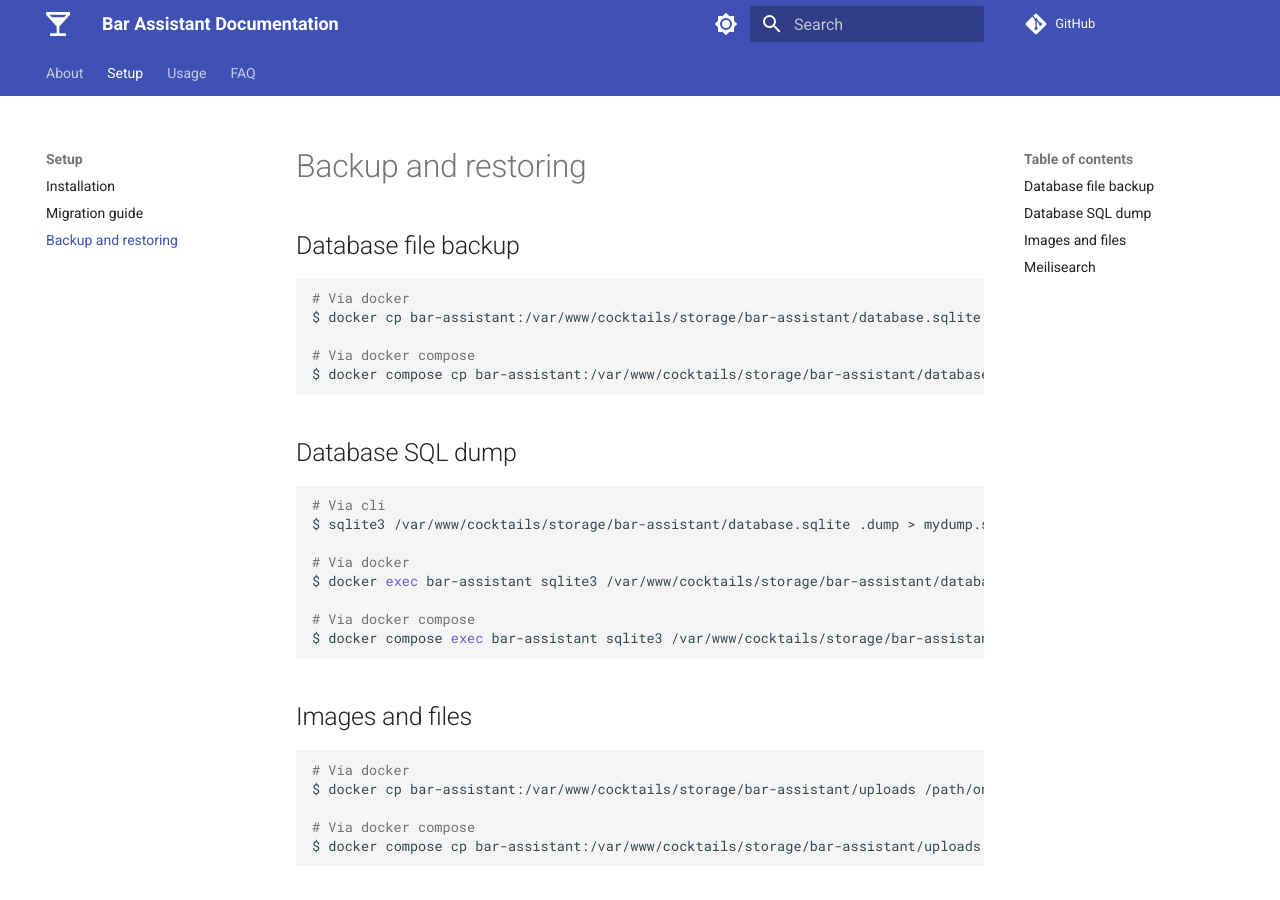
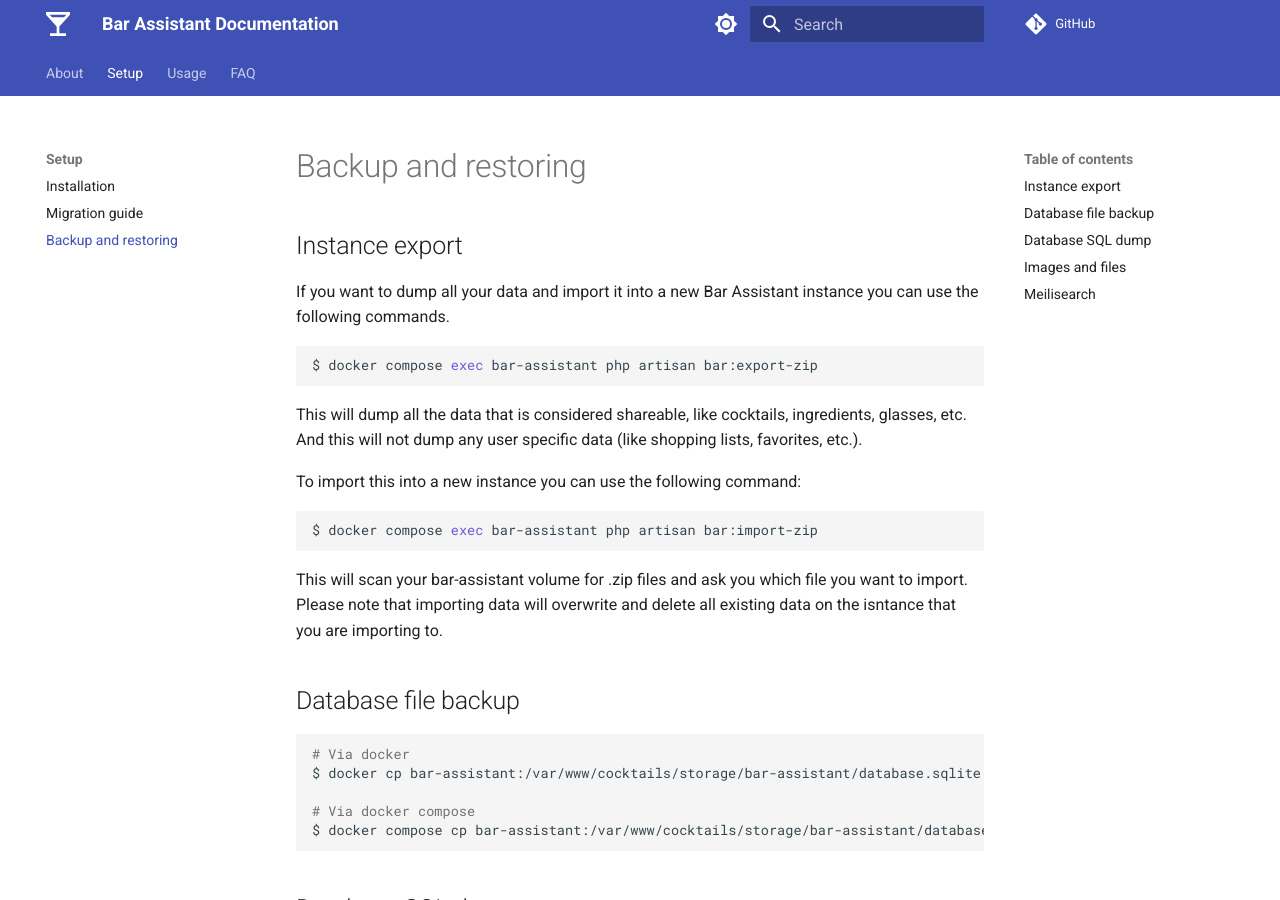
Before and after one commit to bar-assistant/docs, an MkDocs documentation site: the page built from docs/setup/backups.md, in a window 1280 px wide and 900 px high. Built offline with MkDocs 1.6.1 and Material for MkDocs 9.7.7, drawn with Linux system fonts in a browser that asks for light colours; comment, search, counter and statistics services are not loaded.

Commit message:
Add info about instance export

````diff
--- a/docs/setup/backups.md
+++ b/docs/setup/backups.md
@@ -1,4 +1,22 @@
 # Backup and restoring
+
+## Instance export
+
+If you want to dump all your data and import it into a new Bar Assistant instance you can use the following commands.
+
+```bash
+$ docker compose exec bar-assistant php artisan bar:export-zip
+```
+
+This will dump all the data that is considered shareable, like cocktails, ingredients, glasses, etc. And this will not dump any user specific data (like shopping lists, favorites, etc.).
+
+To import this into a new instance you can use the following command:
+
+```bash
+$ docker compose exec bar-assistant php artisan bar:import-zip
+```
+
+This will scan your bar-assistant volume for .zip files and ask you which file you want to import. Please note that importing data will overwrite and delete all existing data on the isntance that you are importing to.
 
 ## Database file backup
 
````
Also changed, not shown: docs/setup/index.md (+1 -1 lines).
